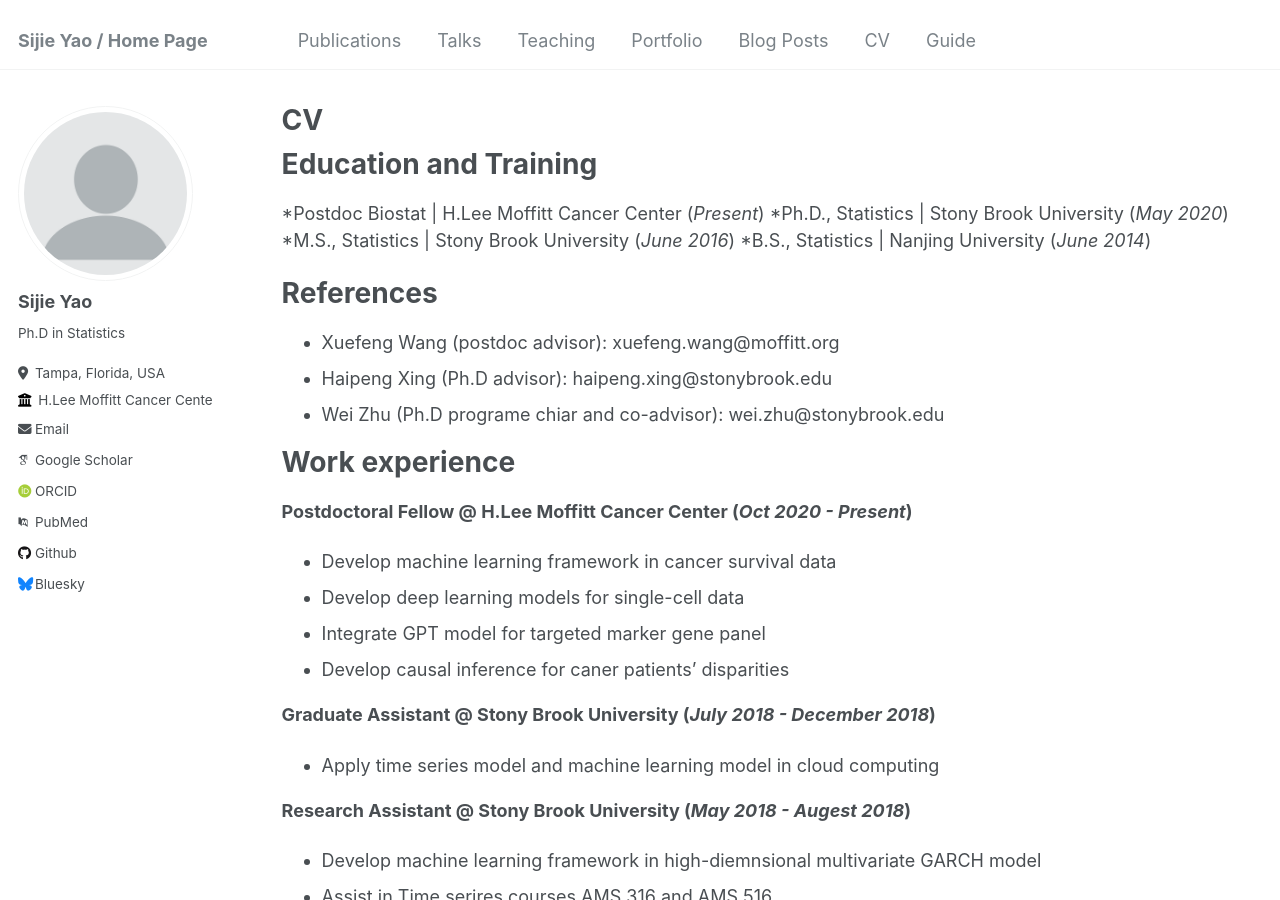
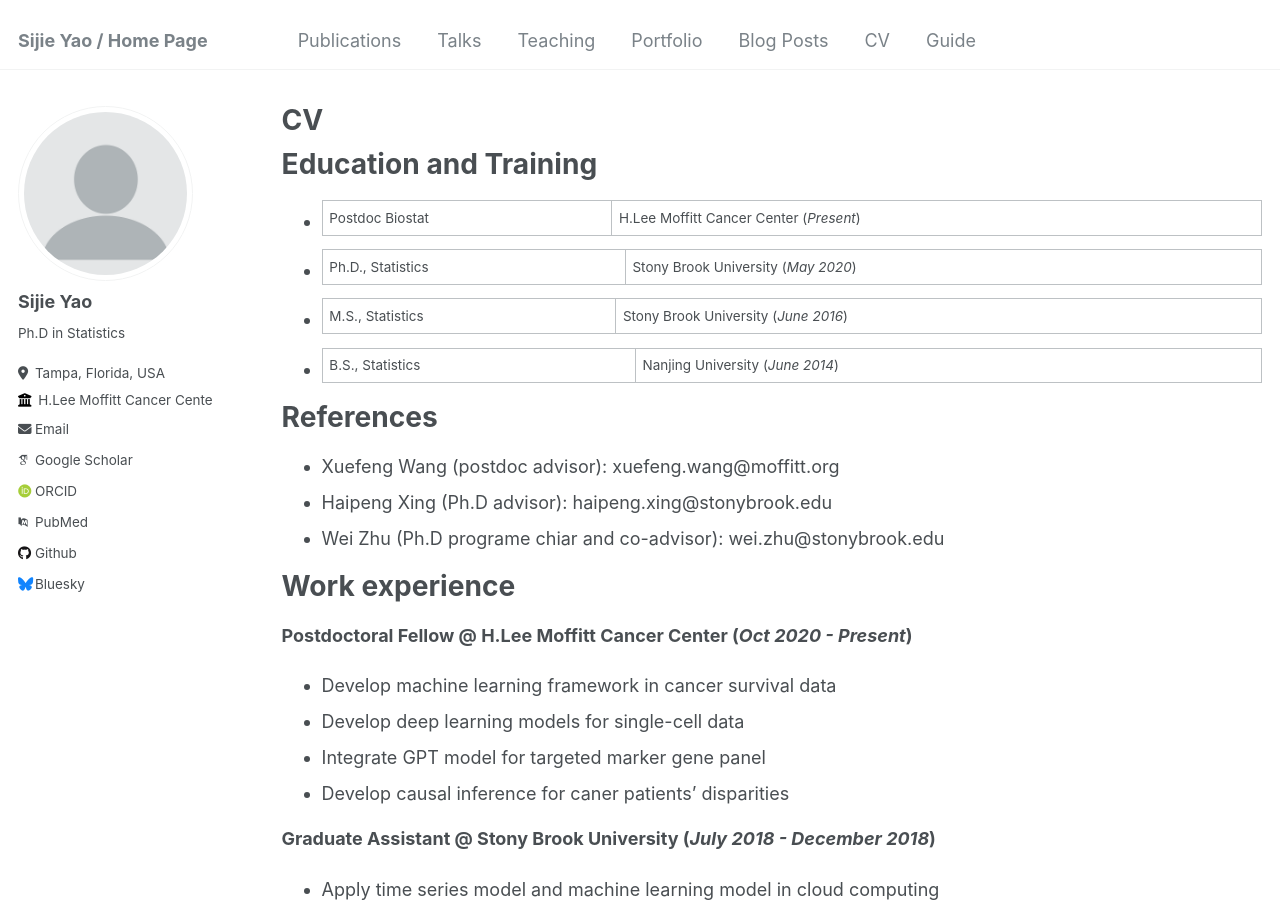
Before and after one commit to topycyao/SY, a Jekyll site: the page built from _pages/cv.md, in a window 1280 px wide and 900 px high. Built offline with Jekyll 4.4.1, drawn with Linux system fonts in a browser that asks for light colours; some web fonts are replaced.

Commit message:
Update cv.md

```diff
--- a/_pages/cv.md
+++ b/_pages/cv.md
@@ -11,10 +11,10 @@ redirect_from:
 
 Education and Training
 ======
-*Postdoc Biostat    | H.Lee Moffitt Cancer Center (_Present_)
-*Ph.D.,  Statistics | Stony Brook University (_May 2020_)
-*M.S.,   Statistics | Stony Brook University (_June 2016_)
-*B.S.,   Statistics | Nanjing University (_June 2014_)
+- Postdoc Biostat    | H.Lee Moffitt Cancer Center (_Present_)
+- Ph.D.,  Statistics | Stony Brook University (_May 2020_)
+- M.S.,   Statistics | Stony Brook University (_June 2016_)
+- B.S.,   Statistics | Nanjing University (_June 2014_)
 
 References
 ======
```
